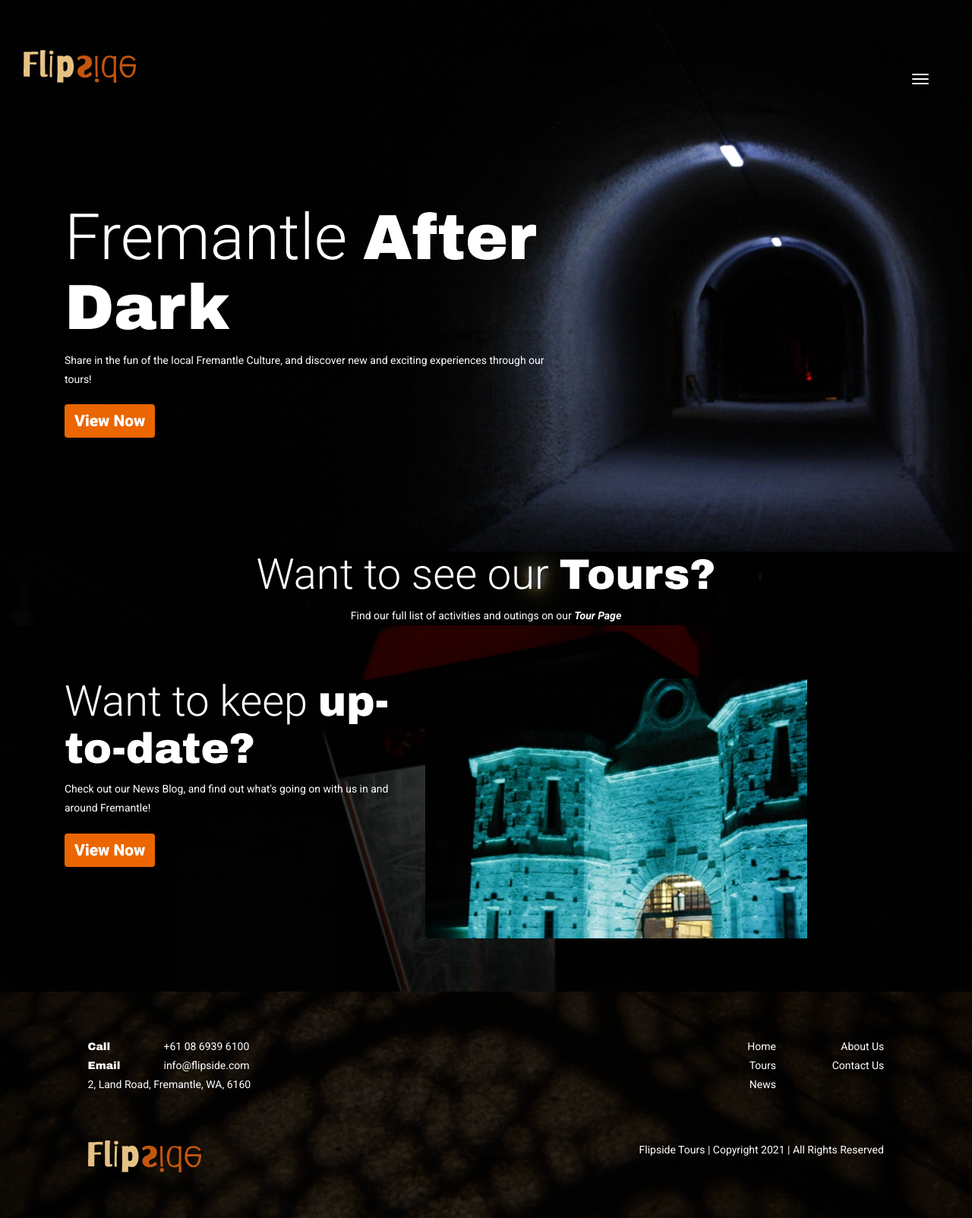
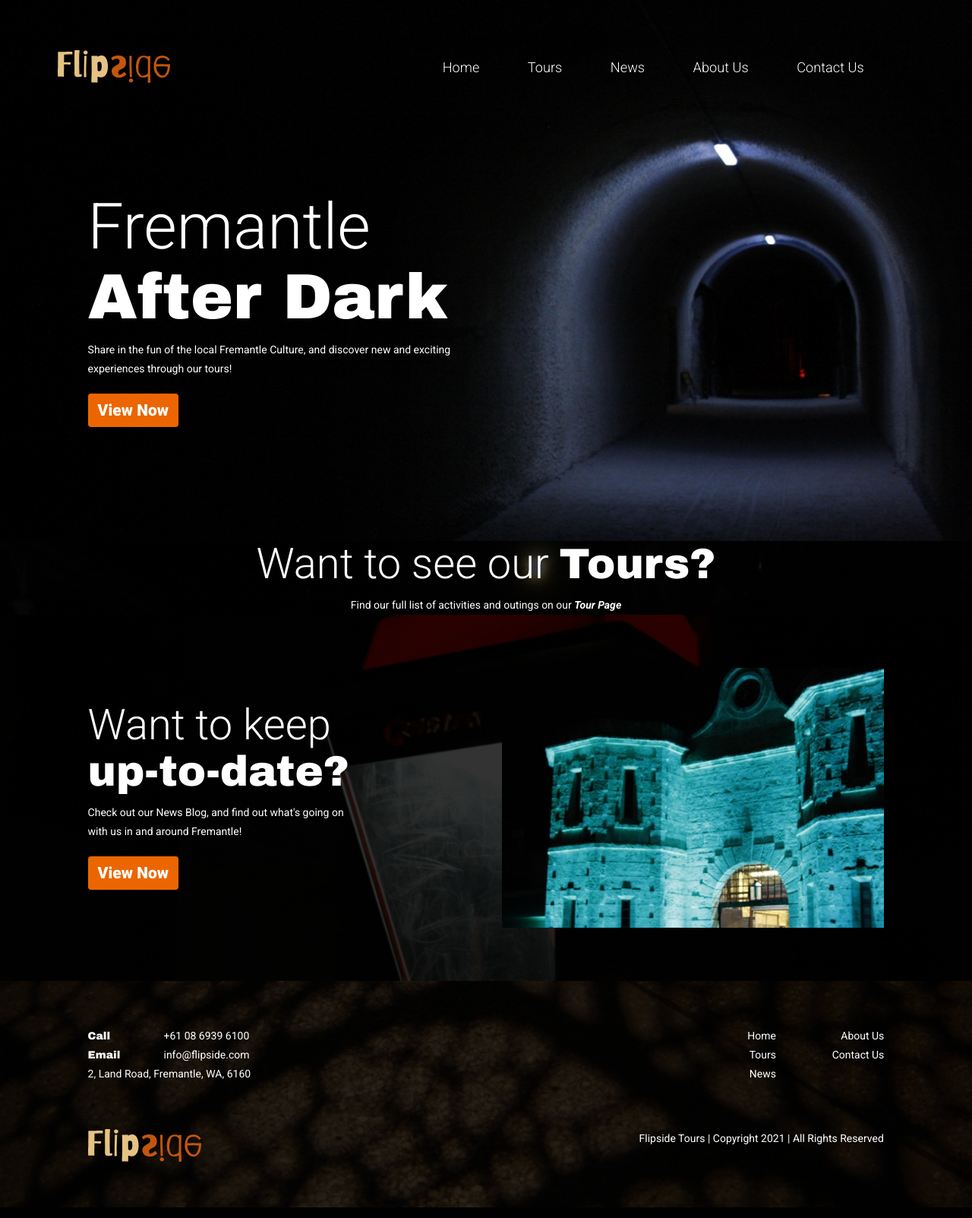
Before and after one commit to VoxAndrews/flipside_tours_website, a PHP site: page / in a window 1280 px wide. Shown: the whole page at 76% size. Run offline with PHP 8.4, Linux system fonts and the light colour scheme.

Commit message:
Updated Index Page
Fixed the Width of the Rows so they line up with each other, styled the 'Want to keep up-to-date?' section.

```diff
--- a/index.html
+++ b/index.html
@@ -23,8 +23,8 @@
 
 <body>
     <header class="container-fluid indexheaderbg">
-        <nav class="navbar">
-            <div class="container-fluid">
+        <nav class="navbar" style="padding-left: 60px;padding-right: 60px;">
+            <div class="container-fluid remove-padding">
                 <div class="navbar-header">
                     <button type="button" class="navbar-toggle" data-toggle="collapse" data-target="#myNavbar">
                         <span class="icon-bar"></span>
@@ -34,6 +34,7 @@
 
                     <a class="navbar-brand" href="#"><img alt="Flipside Tours Logo" src="graphics/logo/logotype-img.svg"></a>
                 </div>
+
                 <div class="collapse navbar-collapse" id="myNavbar">
                     <ul class="nav navbar-nav navbar-right">
                         <li class="active"><a href="#">Home</a></li>
@@ -47,8 +48,8 @@
         </nav>
 
         <div class="container tagline-header">
-            <div class="row">
-                <div class="col-md-7">
+            <div class="row content_width">
+                <div class="col-md-6 remove-padding">
                     <h1> Fremantle <span style="font-family: 'Archivo Black', sans-serif;">After Dark</span> </h1>
                     <!--Main Tag Line-->
 
@@ -58,7 +59,7 @@
                 </div>
                 <!--Column Medium 6-->
 
-                <div class="col-md-5">
+                <div class="col-md-6">
 
                 </div>
                 <!--Column Medium 6 (Empty)-->
@@ -80,23 +81,19 @@
 
     <section class="container-fluid index-section-two-bg">
         <section class="container index-content-one">
-            <div class="row">
-                <div class="col-md-5">
+            <div class="row content_width">
+                <div class="col-md-4 remove-padding" style="padding-top: 45px">
                     <h2>Want to keep <span style="font-family: 'Archivo Black', sans-serif;">up-to-date?</span></h2>
-                    <!--Main Tag Line-->
 
                     <p>Check out our News Blog, and find out what's going on with us in and around Fremantle!</p>
 
                     <button type="button" class="btn">View Now</button>
                 </div>
-                <!--Column Medium 4-->
 
-                <div class="col-md-7">
+                <div class="col-md-8 remove-padding" style="text-align: right">
                     <img src="images/content/index/index-blog-img-1.jpg" alt="Photo of the Entrance to the Fremantle Prison">
                 </div>
-                <!--Column Medium 8-->
             </div>
-            <!--Row-->
         </section>
     </section>
 
--- a/style.css
+++ b/style.css
@@ -167,7 +167,7 @@ li {
     padding-bottom: 3%;
 }
 
-@media (min-width: 768px){
+@media (max-width: 768px){
     .navbar-collapse.collapse {
         display: none !important;
     }
@@ -183,7 +183,7 @@ li {
     .navbar-header {
         float:none;
     }
-} /*Code from https://jsfiddle.net/0pmy8usr/*/
+} /*Code for NavBar Collapse from: https://jsfiddle.net/0pmy8usr/*/
 
 /*------------------------------ Index ------------------------------*/
 
@@ -213,7 +213,7 @@ li {
     font-size: 1.50em;
 }
 
-.section-padding-top {
+. {
     padding-top: 45px;
 }
 
```
